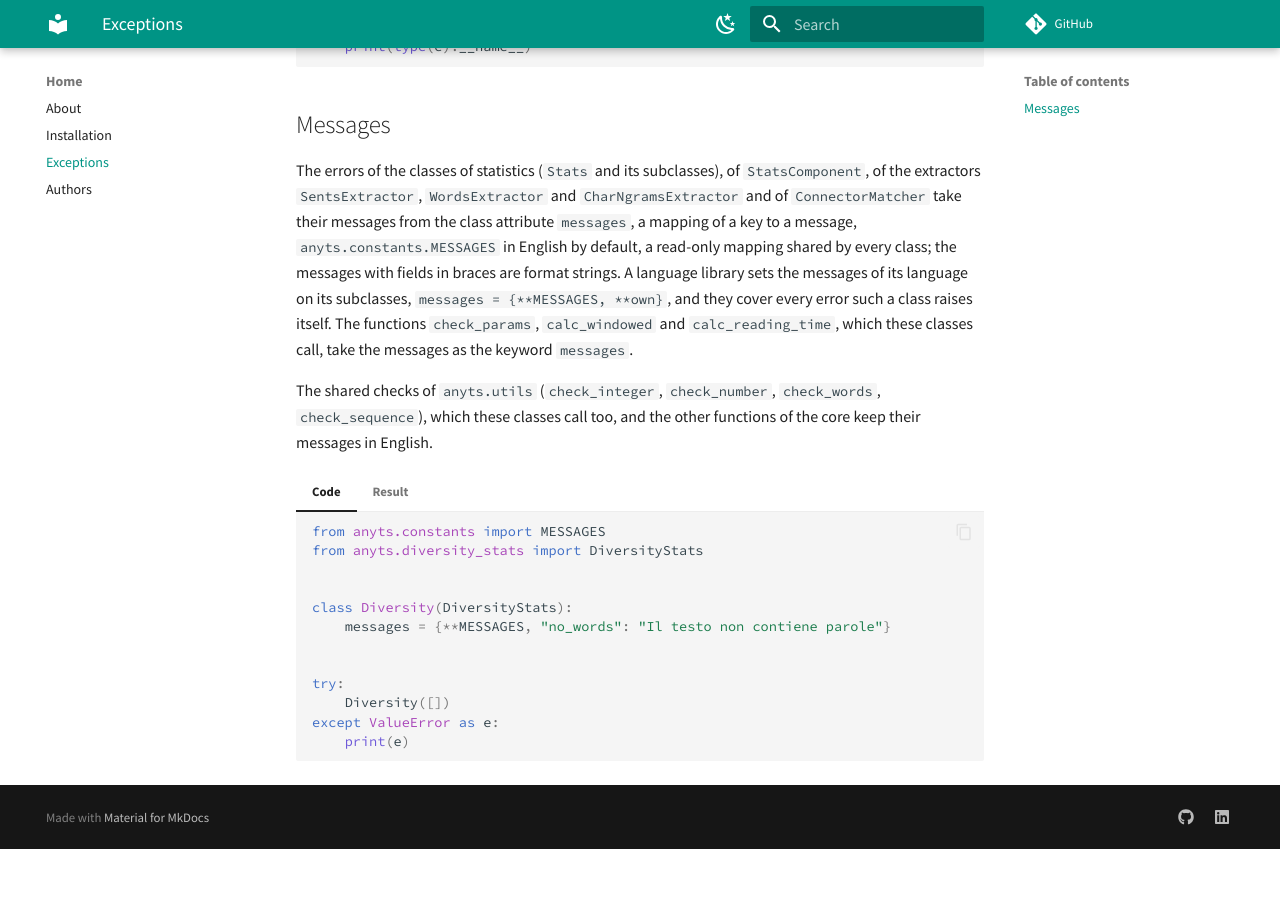
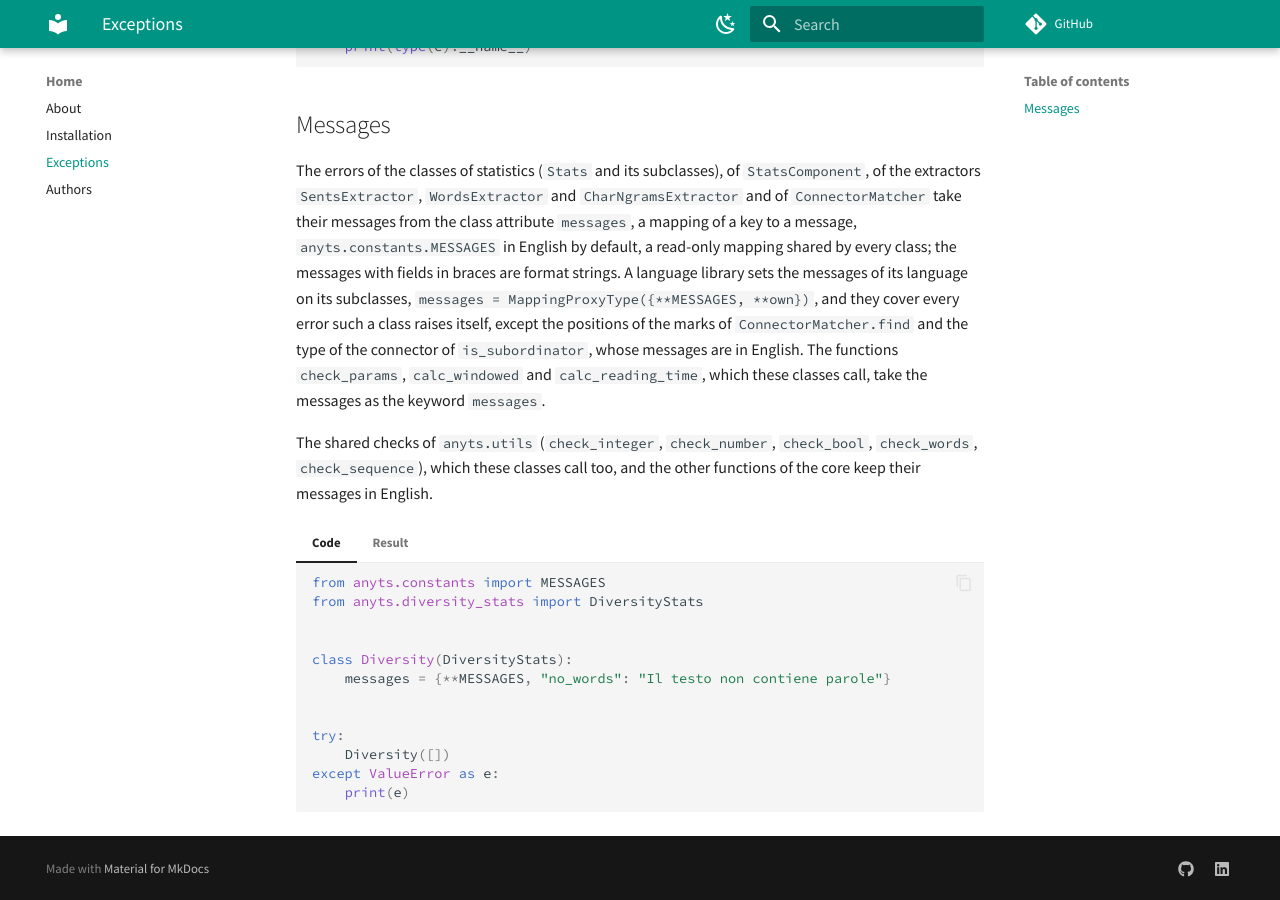
Before and after one commit to SergeyShk/anyTS, an MkDocs documentation site: the page built from docs/exceptions.md, in a window 1280 px wide and 900 px high, scrolled down 1274 px. Built offline with MkDocs 1.6.1 and Material for MkDocs 9.7.7, drawn with Linux system fonts in a browser that asks for light colours; comment, search, counter and statistics services are not loaded; before the commit the page ends 2123 px from its top, so only the background shows below that.

Commit message:
Numpy bools in check_bool, a sentence of one word in find, English messages named
- check_bool accepts a numpy bool, as check_integer accepts a numpy integer
- find with breaks on a sentence of one word says it has no positions of the marks
- The messages page names the English errors of find and is_subordinator and
  check_bool, and recommends a read-only mapping for the messages of a library
- The copula of is_predicate on the syntax page; the walk through a periphrasis
  attached as csubj is tested

Co-Authored-By: Claude Opus 5.5 <noreply@anthropic.com>

```diff
--- a/docs/exceptions.md
+++ b/docs/exceptions.md
@@ -43,9 +43,9 @@ The classes are available from `anyts` and from `anyts.exceptions`. A language l
 ## Messages { #messages }
 
 <!-- --8<-- [start:messages] -->
-The errors of the classes of statistics (`Stats` and its subclasses), of `StatsComponent`, of the extractors `SentsExtractor`, `WordsExtractor` and `CharNgramsExtractor` and of `ConnectorMatcher` take their messages from the class attribute `messages`, a mapping of a key to a message, `anyts.constants.MESSAGES` in English by default, a read-only mapping shared by every class; the messages with fields in braces are format strings. A language library sets the messages of its language on its subclasses, `messages = {**MESSAGES, **own}`, and they cover every error such a class raises itself. The functions `check_params`, `calc_windowed` and `calc_reading_time`, which these classes call, take the messages as the keyword `messages`.
+The errors of the classes of statistics (`Stats` and its subclasses), of `StatsComponent`, of the extractors `SentsExtractor`, `WordsExtractor` and `CharNgramsExtractor` and of `ConnectorMatcher` take their messages from the class attribute `messages`, a mapping of a key to a message, `anyts.constants.MESSAGES` in English by default, a read-only mapping shared by every class; the messages with fields in braces are format strings. A language library sets the messages of its language on its subclasses, `messages = MappingProxyType({**MESSAGES, **own})`, and they cover every error such a class raises itself, except the positions of the marks of `ConnectorMatcher.find` and the type of the connector of `is_subordinator`, whose messages are in English. The functions `check_params`, `calc_windowed` and `calc_reading_time`, which these classes call, take the messages as the keyword `messages`.
 
-The shared checks of `anyts.utils` (`check_integer`, `check_number`, `check_words`, `check_sequence`), which these classes call too, and the other functions of the core keep their messages in English.
+The shared checks of `anyts.utils` (`check_integer`, `check_number`, `check_bool`, `check_words`, `check_sequence`), which these classes call too, and the other functions of the core keep their messages in English.
 <!-- --8<-- [end:messages] -->
 
 === "Code"
```
Also changed, not shown: docs/stats/syntax_stats.md (+1 -1 lines), docs/utils/checks.md (+1 -1 lines), 5 other files.
